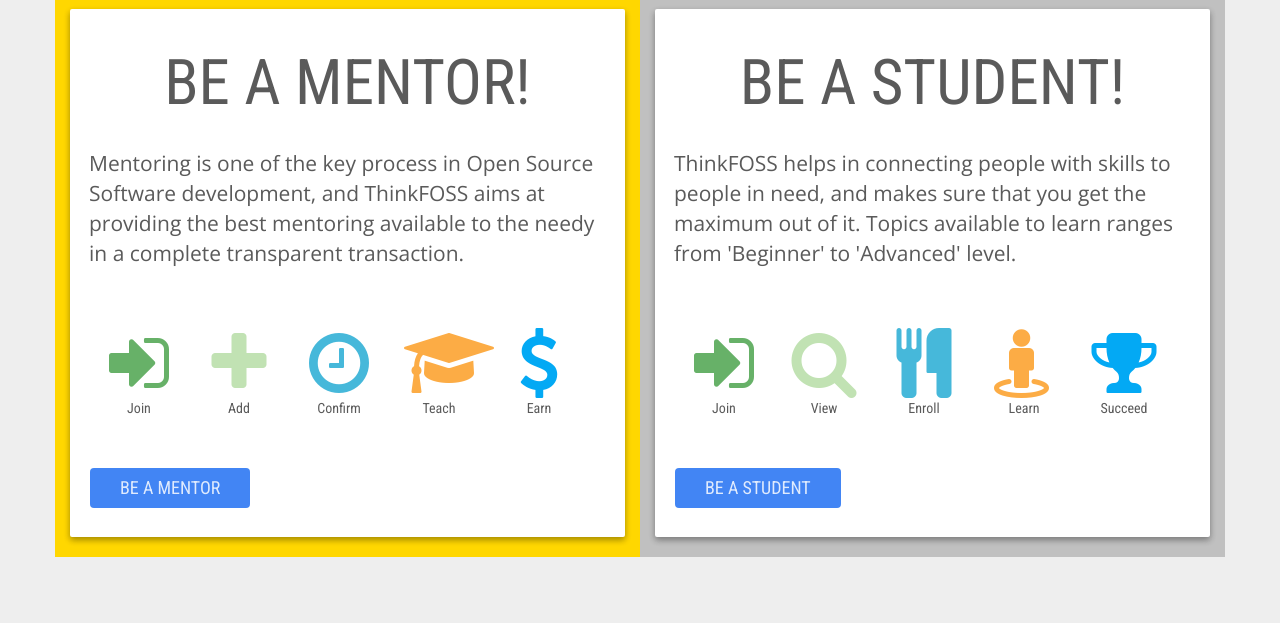
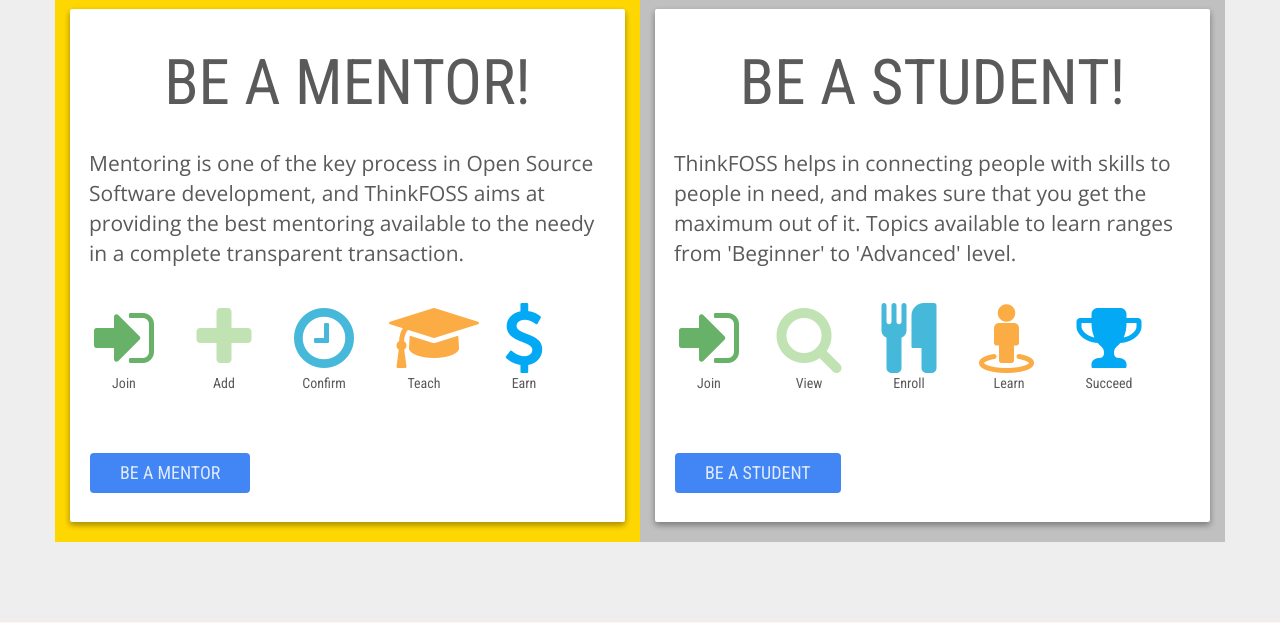
Before and after one commit to tonythomas01/thinkfoss, a PHP site: page / in a window 1280 px wide. Shown: the part 4282-4905 px from the top of the page. Run offline with PHP 8.4, Linux system fonts and the light colour scheme; some libraries are stand-ins or nearby versions.

Commit message:
updated styles

```diff
--- a/index.php
+++ b/index.php
@@ -568,7 +568,8 @@ $csrfToken = new Token( $csrfSecret );
                                         <h1 style="text-align: center">Be a mentor! </h1><br>
                                         <p>Mentoring is one of the key process in Open Source Software development, and ThinkFOSS
                                                 aims at providing the best mentoring available to the needy in a complete transparent transaction.</p>
-                                        <p> <br>
+                                        <br>
+                                        <div style="text-align: center" class="row">
                                         <div class="col-xs-6 col-md-3" id="icon-container">
                                         <i class="fa fa-sign-in fa-5x" style="color: #67b168"> </i> <br>
                                         Join
@@ -595,12 +596,13 @@ $csrfToken = new Token( $csrfSecret );
                                         </div>
 
 
-                                        </p> <br> <br> <br><br>
+                                        </div>
 
                                         <div style="bottom: 0; padding-top: 50px">
                                                 <button class="btn btn-primary btn-lg" href="#" role="button">Be a Mentor</button>
                                         </div>
                                 </div>
+
 
                         </div>
 
@@ -609,7 +611,8 @@ $csrfToken = new Token( $csrfSecret );
                                                 <h1 style="text-align: center">Be a student! </h1><br>
                                                 <p> ThinkFOSS helps in connecting people with skills to people in need, and
                                                         makes sure that you get the maximum out of it. Topics available to learn ranges from 'Beginner' to 'Advanced' level.</p>
-                                                <p> <br>
+                                                <br>
+                                                <div class="row" style="text-align: center">
                                                 <div class="col-xs-6 col-md-3" id="icon-container">
                                                         <i class="fa fa-sign-in fa-5x" style="color: #67b168"> </i> <br>
                                                         Join
@@ -635,8 +638,7 @@ $csrfToken = new Token( $csrfSecret );
                                                         Succeed
                                                 </div>
 
-
-                                                </p> <br> <br> <br><br>
+                                                </div>
 
                                                 <div style="bottom: 0; padding-top: 50px">
                                                         <button class="btn btn-primary btn-lg" href="#" role="button">Be a Student</button>
```
